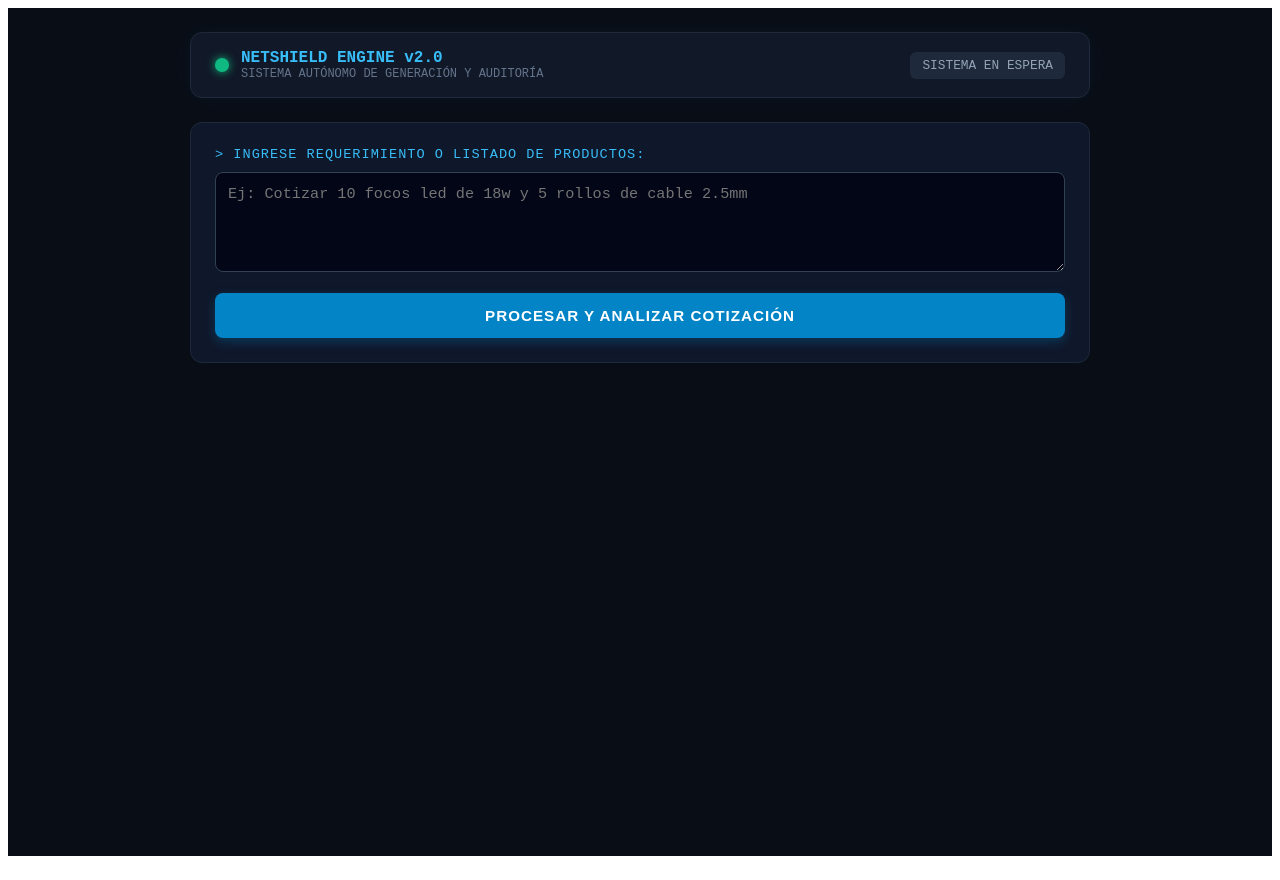
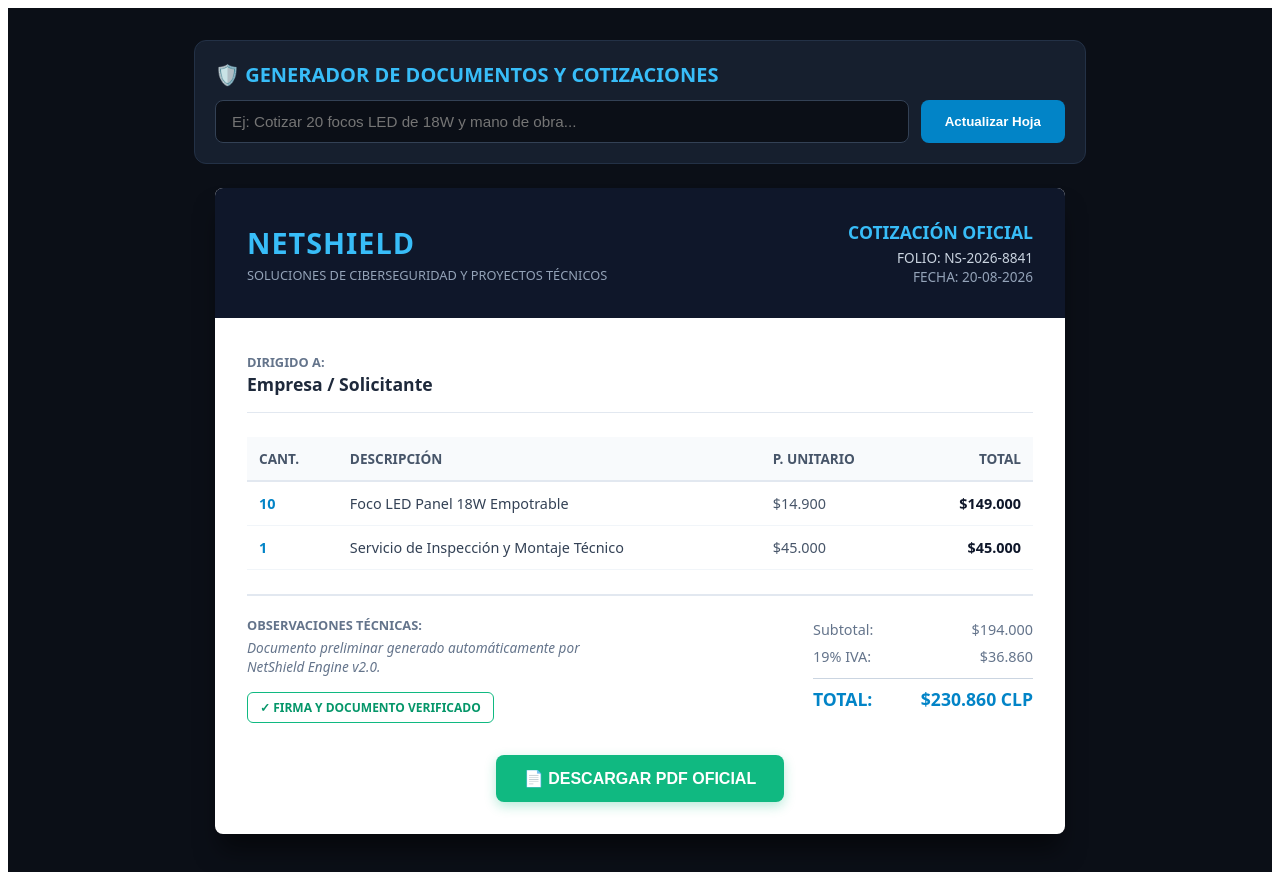
Before and after one commit to eduardoaravena2108-sys/cotizador-ia, a Next.js app: page / in a window 1280 px wide. Built offline with nearby package versions, Linux system fonts and the light colour scheme.

Commit message:
feat: design executive document layout view and pdf exporter

```diff
--- a/app/page.tsx
+++ b/app/page.tsx
@@ -6,15 +6,23 @@
 export default function Home() {
   const [prompt, setPrompt] = useState('');
   const [loading, setLoading] = useState(false);
-  const [statusText, setStatusText] = useState('SISTEMA EN ESPERA');
-  const [quoteData, setQuoteData] = useState<any>(null);
+  const [quoteData, setQuoteData] = useState<any>({
+    folio: 'NS-2026-8841',
+    fecha: new Date().toLocaleDateString('es-CL'),
+    cliente: 'Empresa / Solicitante',
+    items: [
+      { cantidad: 10, descripcion: 'Foco LED Panel 18W Empotrable', precioUnitario: 14900, total: 149000 },
+      { cantidad: 1, descripcion: 'Servicio de Inspección y Montaje Técnico', precioUnitario: 45000, total: 45000 }
+    ],
+    subtotal: 194000,
+    iva: 36860,
+    total: 230860,
+    observaciones: 'Documento preliminar generado automáticamente por NetShield Engine v2.0.'
+  });
 
-  const handleProcess = async () => {
+  const handleGenerate = async () => {
     if (!prompt.trim()) return;
     setLoading(true);
-    setStatusText('ANALIZANDO SOLICITUD Y NORMAS DE SEGURIDAD...');
-    setQuoteData(null);
-
     try {
       const res = await fetch('/api/parse-quote', {
         method: 'POST',
@@ -22,38 +30,11 @@
         body: JSON.stringify({ prompt }),
       });
       const data = await res.json();
-
-      let parsed = data.data;
-      if (!parsed) {
-        // Fallback local en caso de que falte la API Key o falle la respuesta
-        parsed = {
-          folio: `NS-${Math.floor(100000 + Math.random() * 900000)}`,
-          fecha: new Date().toLocaleDateString('es-CL'),
-          cliente: 'Cliente General / Empresa',
-          items: [
-            { cantidad: 10, descripcion: prompt, precioUnitario: 15000, total: 150000 }
-          ],
-          subtotal: 150000,
-          iva: 28500,
-          total: 178500,
-          observaciones: 'Presupuesto sujeto a disponibilidad técnica e inspección en terreno.'
-        };
+      if (data.data) {
+        setQuoteData(data.data);
       }
-      setQuoteData(parsed);
-      setStatusText('ANÁLISIS COMPLETADO - DOCUMENTO LISTO');
     } catch (e) {
       console.error(e);
-      setStatusText('ERROR DE RED - GENERANDO MODO LOCAL');
-      setQuoteData({
-        folio: `NS-${Math.floor(100000 + Math.random() * 900000)}`,
-        fecha: new Date().toLocaleDateString('es-CL'),
-        cliente: 'Cliente Estándar',
-        items: [{ cantidad: 1, descripcion: prompt, precioUnitario: 25000, total: 25000 }],
-        subtotal: 25000,
-        iva: 4750,
-        total: 29750,
-        observaciones: 'Generado autónomamente por NetShield Engine.'
-      });
     } finally {
       setLoading(false);
     }
@@ -61,211 +42,222 @@
 
   const generatePDF = () => {
     if (!quoteData) return;
-
     const doc = new jsPDF();
 
-    // Encabezado Cyber / Antivirus Estilo NetShield
-    doc.setFillColor(15, 23, 42); // slate-900
-    doc.rect(0, 0, 210, 40, 'F');
+    // Encabezado Corporativo Dark
+    doc.setFillColor(15, 23, 42);
+    doc.rect(0, 0, 210, 38, 'F');
 
-    doc.setTextColor(56, 189, 248); // sky-400
-    doc.setFontSize(22);
+    doc.setTextColor(56, 189, 248);
+    doc.setFontSize(20);
     doc.setFont('helvetica', 'bold');
-    doc.text('NETSHIELD AUDIT & QUOTE', 14, 22);
+    doc.text('NETSHIELD', 14, 20);
 
-    doc.setTextColor(226, 232, 240);
+    doc.setTextColor(241, 245, 249);
     doc.setFontSize(10);
     doc.setFont('helvetica', 'normal');
-    doc.text(`FOLIO: ${quoteData.folio}  |  FECHA: ${quoteData.fecha}`, 14, 32);
+    doc.text('SOLUCIONES DE CIBERSEGURIDAD Y PROYECTOS TÉCNICOS', 14, 28);
 
-    // Información del Cliente y Estado
+    // Metadatos
     doc.setTextColor(30, 41, 59);
     doc.setFontSize(11);
     doc.setFont('helvetica', 'bold');
-    doc.text('DETALLES DE LA SOLICITUD', 14, 50);
+    doc.text(`COTIZACIÓN N°: ${quoteData.folio}`, 140, 20);
+    doc.setFontSize(9);
+    doc.setFont('helvetica', 'normal');
+    doc.text(`Fecha: ${quoteData.fecha}`, 140, 27);
 
+    // Cliente
+    doc.setFontSize(10);
+    doc.setFont('helvetica', 'bold');
+    doc.text('INFORMACIÓN DEL CLIENTE:', 14, 48);
     doc.setFont('helvetica', 'normal');
-    doc.setFontSize(10);
-    doc.text(`Cliente / Entidad: ${quoteData.cliente}`, 14, 58);
-    doc.text(`Estado de Verificación: AUTENTICADO / SEGURO`, 14, 64);
+    doc.text(`Entidad: ${quoteData.cliente}`, 14, 55);
 
-    // Tabla de Ítems
+    // Tabla de Productos
     const tableRows = quoteData.items.map((item: any) => [
       item.cantidad,
       item.descripcion,
-      `$${item.precioUnitario?.toLocaleString('es-CL') || 0}`,
-      `$${item.total?.toLocaleString('es-CL') || 0}`
+      `$${(item.precioUnitario || 0).toLocaleString('es-CL')}`,
+      `$${(item.total || 0).toLocaleString('es-CL')}`
     ]);
 
     (doc as any).autoTable({
-      startY: 72,
-      head: [['Cant.', 'Descripción del Producto / Servicio', 'P. Unitario ($)', 'Total ($)']],
+      startY: 62,
+      head: [['Cant.', 'Descripción / Detalle Técnico', 'P. Unitario', 'Total']],
       body: tableRows,
-      headStyles: { fillStyle: 'F', fillColor: [2, 132, 199], textColor: [255, 255, 255], fontStyle: 'bold' },
-      styles: { fontSize: 9, cellPadding: 4 },
-      theme: 'grid'
+      headStyles: { fillColor: [15, 23, 42], textColor: [255, 255, 255], fontStyle: 'bold' },
+      styles: { fontSize: 9, cellPadding: 5 },
+      theme: 'striped'
     });
 
-    const finalY = (doc as any).lastAutoTable.finalY + 10;
+    const finalY = (doc as any).lastAutoTable.finalY + 12;
 
-    // Resumen Financiero
+    // Totales
     doc.setFontSize(10);
+    doc.setFont('helvetica', 'normal');
+    doc.text(`Subtotal:`, 135, finalY);
+    doc.text(`$${(quoteData.subtotal || 0).toLocaleString('es-CL')}`, 170, finalY, { align: 'right' });
+
+    doc.text(`19% IVA:`, 135, finalY + 6);
+    doc.text(`$${(quoteData.iva || 0).toLocaleString('es-CL')}`, 170, finalY + 6, { align: 'right' });
+
     doc.setFont('helvetica', 'bold');
-    doc.text(`Subtotal: $${quoteData.subtotal?.toLocaleString('es-CL') || 0}`, 130, finalY);
-    doc.text(`IVA (19%): $${quoteData.iva?.toLocaleString('es-CL') || 0}`, 130, finalY + 6);
     doc.setFontSize(12);
     doc.setTextColor(2, 132, 199);
-    doc.text(`TOTAL: $${quoteData.total?.toLocaleString('es-CL') || 0} CLP`, 130, finalY + 14);
+    doc.text(`TOTAL CLP:`, 135, finalY + 14);
+    doc.text(`$${(quoteData.total || 0).toLocaleString('es-CL')}`, 170, finalY + 14, { align: 'right' });
 
-    // Pie de página y Notas
+    // Pie de página
     doc.setTextColor(100, 116, 139);
     doc.setFontSize(8);
     doc.setFont('helvetica', 'italic');
-    doc.text(`Observaciones: ${quoteData.observaciones || 'Sin observaciones.'}`, 14, finalY + 25);
-    doc.text('Documento generado automáticamente por NetShield Engine v2.0 - Autenticidad Validada.', 14, finalY + 32);
+    doc.text(`Notas: ${quoteData.observaciones || 'Documento oficial con validez técnica.'}`, 14, finalY + 30);
 
     doc.save(`Cotizacion_${quoteData.folio}.pdf`);
   };
 
   return (
-    <div style={{ backgroundColor: '#090d16', minHeight: '100vh', color: '#e2e8f0', fontFamily: 'monospace, sans-serif', padding: '24px 16px' }}>
-      <main style={{ maxWidth: '900px', margin: '0 auto' }}>
-
-        {/* Top Antivirus Status Bar */}
-        <div style={{
-          display: 'flex',
-          justifyContent: 'space-between',
-          alignItems: 'center',
-          backgroundColor: '#111827',
-          border: '1px solid #1e293b',
-          borderRadius: '12px',
-          padding: '16px 24px',
-          marginBottom: '24px',
-          boxShadow: '0 0 20px rgba(56, 189, 248, 0.05)'
-        }}>
-          <div style={{ display: 'flex', alignItems: 'center', gap: '12px' }}>
-            <div style={{
-              width: '14px',
-              height: '14px',
-              borderRadius: '50%',
-              backgroundColor: loading ? '#f59e0b' : '#10b981',
-              boxShadow: loading ? '0 0 10px #f59e0b' : '0 0 10px #10b981'
-            }} />
-            <div>
-              <div style={{ fontWeight: 'bold', fontSize: '1rem', color: '#38bdf8' }}>NETSHIELD ENGINE v2.0</div>
-              <div style={{ fontSize: '0.75rem', color: '#64748b' }}>SISTEMA AUTÓNOMO DE GENERACIÓN Y AUDITORÍA</div>
-            </div>
-          </div>
-          <div style={{ fontSize: '0.8rem', padding: '6px 12px', borderRadius: '6px', backgroundColor: '#1e293b', color: '#94a3b8' }}>
-            {statusText}
+    <div style={{ backgroundColor: '#0B0F17', minHeight: '100vh', padding: '32px 16px', fontFamily: 'system-ui, sans-serif' }}>
+      {/* Panel Superior de Control */}
+      <div style={{ maxWidth: '850px', margin: '0 auto 24px', backgroundColor: '#161F2E', padding: '20px', borderRadius: '12px', border: '1px solid #233146' }}>
+        <h1 style={{ color: '#38BDF8', fontSize: '1.25rem', fontWeight: 'bold', margin: '0 0 12px 0' }}>
+          🛡️ GENERADOR DE DOCUMENTOS Y COTIZACIONES
+        </h1>
+        <div style={{ display: 'flex', gap: '12px' }}>
+          <input
+            type="text"
+            style={{
+              flex: 1,
+              backgroundColor: '#0B0F17',
+              border: '1px solid #334155',
+              borderRadius: '8px',
+              color: '#F8FAFC',
+              padding: '12px 16px',
+              fontSize: '0.95rem',
+              outline: 'none'
+            }}
+            placeholder="Ej: Cotizar 20 focos LED de 18W y mano de obra..."
+            value={prompt}
+            onChange={(e) => setPrompt(e.target.value)}
+          />
+          <button
+            onClick={handleGenerate}
+            disabled={loading}
+            style={{
+              backgroundColor: '#0284C7',
+              color: '#FFF',
+              border: 'none',
+              borderRadius: '8px',
+              padding: '0 24px',
+              fontWeight: 'bold',
+              cursor: loading ? 'not-allowed' : 'pointer'
+            }}
+          >
+            {loading ? 'Procesando...' : 'Actualizar Hoja'}
+          </button>
         </div>
       </div>
 
-        {/* Input Terminal Box */}
-        <div style={{ backgroundColor: '#0f172a', border: '1px solid #1e293b', borderRadius: '12px', padding: '24px', marginBottom: '24px' }}>
-          <label style={{ display: 'block', fontSize: '0.85rem', color: '#38bdf8', marginBottom: '10px', textTransform: 'uppercase', letterSpacing: '1px' }}>
-            &gt; INGRESE REQUERIMIENTO O LISTADO DE PRODUCTOS:
-          </label>
-          <textarea
-            style={{
-              width: '100%',
-              height: '100px',
-              backgroundColor: '#020617',
-              border: '1px solid #334155',
+      {/* VISTA HOJA DOCUMENTO PDF (A4 PREVIEW) */}
+      <div style={{
+        maxWidth: '850px',
+        margin: '0 auto',
+        backgroundColor: '#FFFFFF',
+        color: '#0F172A',
         borderRadius: '8px',
-              color: '#38bdf8',
-              padding: '12px',
-              fontSize: '0.95rem',
-              outline: 'none',
-              boxSizing: 'border-box',
-              resize: 'vertical',
-              fontFamily: 'monospace'
-            }}
-            placeholder="Ej: Cotizar 10 focos led de 18w y 5 rollos de cable 2.5mm"
-            value={prompt}
-            onChange={(e) => setPrompt(e.target.value)}
-          />
-
-          <button
-            onClick={handleProcess}
-            disabled={loading}
-            style={{
-              marginTop: '16px',
-              width: '100%',
-              padding: '14px',
-              backgroundColor: loading ? '#334155' : '#0284c7',
-              color: '#ffffff',
-              border: 'none',
-              borderRadius: '8px',
-              fontSize: '0.95rem',
-              fontWeight: 'bold',
-              letterSpacing: '1px',
-              cursor: loading ? 'not-allowed' : 'pointer',
-              boxShadow: '0 4px 12px rgba(2, 132, 199, 0.3)',
-              textTransform: 'uppercase'
-            }}
-          >
-            {loading ? 'ANALIZANDO Y ESCANEANDO...' : 'PROCESAR Y ANALIZAR COTIZACIÓN'}
-          </button>
+        boxShadow: '0 20px 25px -5px rgba(0, 0, 0, 0.5)',
+        overflow: 'hidden'
+      }}>
+        {/* Header Membrete */}
+        <div style={{ backgroundColor: '#0F172A', color: '#FFF', padding: '32px', display: 'flex', justifyContent: 'space-between', alignItems: 'center' }}>
+          <div>
+            <div style={{ fontSize: '1.8rem', fontWeight: 'bold', color: '#38BDF8', letterSpacing: '1px' }}>NETSHIELD</div>
+            <div style={{ fontSize: '0.8rem', color: '#94A3B8', marginTop: '4px' }}>SOLUCIONES DE CIBERSEGURIDAD Y PROYECTOS TÉCNICOS</div>
+          </div>
+          <div style={{ textAlign: 'right' }}>
+            <div style={{ fontSize: '1.1rem', fontWeight: 'bold', color: '#38BDF8' }}>COTIZACIÓN OFICIAL</div>
+            <div style={{ fontSize: '0.85rem', color: '#CBD5E1', marginTop: '4px' }}>FOLIO: {quoteData.folio}</div>
+            <div style={{ fontSize: '0.85rem', color: '#94A3B8' }}>FECHA: {quoteData.fecha}</div>
+          </div>
         </div>
 
-        {/* Output Panel / PDF Generator */}
-        {quoteData && (
-          <div style={{ backgroundColor: '#0f172a', border: '1px solid #0284c7', borderRadius: '12px', padding: '24px' }}>
-            <div style={{ display: 'flex', justifyContent: 'space-between', alignItems: 'center', marginBottom: '16px' }}>
-              <h3 style={{ margin: 0, color: '#38bdf8', fontSize: '1.1rem' }}>RESUMEN DE COTIZACIÓN PROCESADA</h3>
-              <button
-                onClick={generatePDF}
-                style={{
-                  padding: '10px 18px',
-                  backgroundColor: '#10b981',
-                  color: '#ffffff',
-                  border: 'none',
-                  borderRadius: '6px',
-                  fontWeight: 'bold',
-                  cursor: 'pointer',
-                  boxShadow: '0 2px 8px rgba(16, 185, 129, 0.4)'
-                }}
-              >
-                📥 DESCARGAR INFORME PDF AUTÓNOMO
-              </button>
+        {/* Cuerpos e Información */}
+        <div style={{ padding: '32px' }}>
+          <div style={{ marginBottom: '24px', paddingBottom: '16px', borderBottom: '1px solid #E2E8F0' }}>
+            <span style={{ fontSize: '0.8rem', fontWeight: 'bold', color: '#64748B', textTransform: 'uppercase' }}>DIRIGIDO A:</span>
+            <div style={{ fontSize: '1.1rem', fontWeight: '600', color: '#1E293B' }}>{quoteData.cliente}</div>
           </div>
 
-            <div style={{ backgroundColor: '#020617', padding: '16px', borderRadius: '8px', border: '1px solid #1e293b' }}>
-              <div style={{ display: 'grid', gridTemplateColumns: '1fr 1fr', gap: '12px', marginBottom: '16px', fontSize: '0.85rem' }}>
-                <div><strong style={{ color: '#64748b' }}>FOLIO:</strong> {quoteData.folio}</div>
-                <div><strong style={{ color: '#64748b' }}>FECHA:</strong> {quoteData.fecha}</div>
-              </div>
-
-              <table style={{ width: '100%', borderCollapse: 'collapse', fontSize: '0.85rem', marginBottom: '16px' }}>
+          {/* Tabla Estilizada */}
+          <table style={{ width: '100%', borderCollapse: 'collapse', marginBottom: '24px' }}>
             <thead>
-                  <tr style={{ borderBottom: '1px solid #334155', color: '#94a3b8', textAlign: 'left' }}>
-                    <th style={{ padding: '8px' }}>CANT.</th>
-                    <th style={{ padding: '8px' }}>DESCRIPCIÓN</th>
-                    <th style={{ padding: '8px' }}>UNITARIO</th>
-                    <th style={{ padding: '8px', textAlign: 'right' }}>TOTAL</th>
+              <tr style={{ backgroundColor: '#F8FAFC', borderBottom: '2px solid #E2E8F0', textAlign: 'left', fontSize: '0.85rem', color: '#475569' }}>
+                <th style={{ padding: '12px' }}>CANT.</th>
+                <th style={{ padding: '12px' }}>DESCRIPCIÓN</th>
+                <th style={{ padding: '12px' }}>P. UNITARIO</th>
+                <th style={{ padding: '12px', textAlign: 'right' }}>TOTAL</th>
               </tr>
             </thead>
             <tbody>
               {quoteData.items?.map((item: any, idx: number) => (
-                    <tr key={idx} style={{ borderBottom: '1px solid #1e293b' }}>
-                      <td style={{ padding: '8px', color: '#38bdf8' }}>{item.cantidad}</td>
-                      <td style={{ padding: '8px' }}>{item.descripcion}</td>
-                      <td style={{ padding: '8px' }}>${item.precioUnitario?.toLocaleString('es-CL')}</td>
-                      <td style={{ padding: '8px', textAlign: 'right', fontWeight: 'bold' }}>${item.total?.toLocaleString('es-CL')}</td>
+                <tr key={idx} style={{ borderBottom: '1px solid #F1F5F9', fontSize: '0.9rem' }}>
+                  <td style={{ padding: '12px', fontWeight: 'bold', color: '#0284C7' }}>{item.cantidad}</td>
+                  <td style={{ padding: '12px', color: '#334155' }}>{item.descripcion}</td>
+                  <td style={{ padding: '12px', color: '#475569' }}>${(item.precioUnitario || 0).toLocaleString('es-CL')}</td>
+                  <td style={{ padding: '12px', textAlign: 'right', fontWeight: 'bold', color: '#0F172A' }}>${(item.total || 0).toLocaleString('es-CL')}</td>
                 </tr>
               ))}
             </tbody>
           </table>
 
-              <div style={{ textAlign: 'right', fontSize: '1rem', color: '#38bdf8', fontWeight: 'bold' }}>
-                TOTAL ESTIMADO: ${quoteData.total?.toLocaleString('es-CL')} CLP
+          {/* Bloque Inferior Totales & Sello */}
+          <div style={{ display: 'flex', justifyContent: 'space-between', alignItems: 'flex-start', borderTop: '2px solid #E2E8F0', paddingTop: '20px' }}>
+            <div style={{ maxWidth: '350px' }}>
+              <div style={{ fontSize: '0.8rem', fontWeight: 'bold', color: '#64748B', marginBottom: '4px' }}>OBSERVACIONES TÉCNICAS:</div>
+              <div style={{ fontSize: '0.85rem', color: '#64748B', fontStyle: 'italic' }}>{quoteData.observaciones}</div>
+              <div style={{ marginTop: '16px', display: 'inline-block', padding: '6px 12px', border: '1px solid #10B981', color: '#059669', borderRadius: '6px', fontSize: '0.75rem', fontWeight: 'bold' }}>
+                ✓ FIRMA Y DOCUMENTO VERIFICADO
+              </div>
+            </div>
+
+            <div style={{ width: '220px', textAlign: 'right', fontSize: '0.9rem' }}>
+              <div style={{ display: 'flex', justifyContent: 'space-between', padding: '4px 0', color: '#64748B' }}>
+                <span>Subtotal:</span>
+                <span>${(quoteData.subtotal || 0).toLocaleString('es-CL')}</span>
+              </div>
+              <div style={{ display: 'flex', justifyContent: 'space-between', padding: '4px 0', color: '#64748B' }}>
+                <span>19% IVA:</span>
+                <span>${(quoteData.iva || 0).toLocaleString('es-CL')}</span>
+              </div>
+              <div style={{ display: 'flex', justifyContent: 'space-between', padding: '8px 0', borderTop: '1px solid #CBD5E1', marginTop: '8px', fontSize: '1.1rem', fontWeight: 'bold', color: '#0284C7' }}>
+                <span>TOTAL:</span>
+                <span>${(quoteData.total || 0).toLocaleString('es-CL')} CLP</span>
               </div>
             </div>
           </div>
-        )}
 
-      </main>
+          {/* Botón de Descarga PDF Directa */}
+          <div style={{ marginTop: '32px', textAlign: 'center' }}>
+            <button
+              onClick={generatePDF}
+              style={{
+                backgroundColor: '#10B981',
+                color: '#FFF',
+                border: 'none',
+                borderRadius: '8px',
+                padding: '14px 28px',
+                fontSize: '1rem',
+                fontWeight: 'bold',
+                cursor: 'pointer',
+                boxShadow: '0 4px 12px rgba(16, 185, 129, 0.3)'
+              }}
+            >
+              📄 DESCARGAR PDF OFICIAL
+            </button>
+          </div>
+        </div>
+      </div>
     </div>
   );
 }
```
Lines whose indentation alone changed are shown as unchanged.
